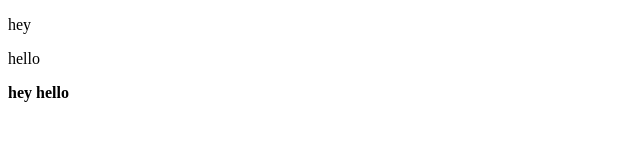
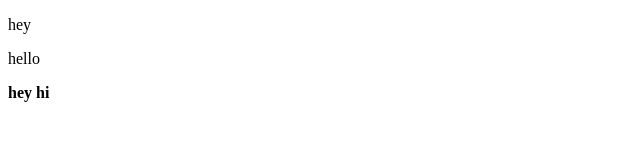
Before and after one commit to CHINTHAPALLY-SHYAM/jfs21, a plain HTML site: page blocklineandinline.html in a window 1280 px wide. Shown: the full height of the page, 0-640 px from the left. Drawn offline with Linux system fonts and the light colour scheme.

Commit message:
elementstype

```diff
--- a/blocklineandinline.html
+++ b/blocklineandinline.html
@@ -11,7 +11,7 @@
    <p>hello</p>
    <!--inline-->
    <b>hey</b>
-   <b>hello</b>
+   <b>hi</b>
 
 </body>
 </html>
```
